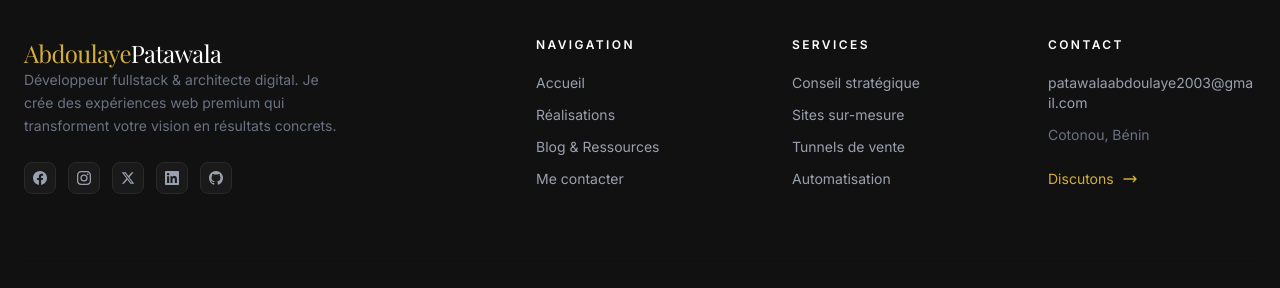
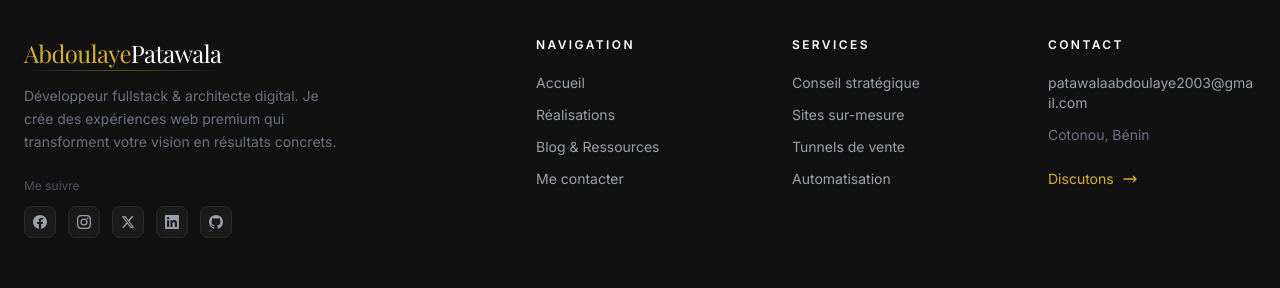
Before and after one commit to PATAWALA/Abdoulaye-Patawala, a Next.js app: page / in a window 1280 px wide. Shown: the part 4585-4873 px from the top of the page. Built offline with nearby package versions, Linux system fonts and the light colour scheme; no server answers; the database is empty; a web font is replaced by a local one.

Commit message:
39 update

```diff
--- a/src/components/molecules/Footer.tsx
+++ b/src/components/molecules/Footer.tsx
@@ -18,13 +18,22 @@ const Footer: React.FC = () => {
 
           {/* Marque */}
           <div className="col-span-2 space-y-4">
-            <Link href="/" className="text-gold-400 font-display text-2xl tracking-tight">
-              Abdoulaye<span className="text-white">Patawala</span>
+            <Link href="/" className="relative group inline-block">
+              <span className="text-gold-400 font-display text-2xl tracking-tight">
+                Abdoulaye
+              </span>
+              <span className="text-white font-display text-2xl tracking-tight">
+                Patawala
+              </span>
+              {/* Soulignement identique à la navbar */}
+              <span className="absolute -bottom-0.5 left-0 w-full h-px bg-gradient-to-r from-transparent via-gold-400/40 to-transparent group-hover:via-gold-400 transition-all duration-500" />
             </Link>
             <p className="text-gray-500 text-sm leading-relaxed max-w-xs">
               Développeur fullstack & architecte digital. Je crée des expériences web premium qui transforment votre vision en résultats concrets.
             </p>
-            <div className="flex items-center gap-3 pt-2">
+            <div className="pt-2">
+              <p className="text-gray-600 text-xs mb-3">Me suivre</p>
+              <div className="flex items-center gap-3">
                 <a href="https://web.facebook.com/Patawala" target="_blank" rel="noopener noreferrer" className="w-8 h-8 rounded-lg bg-dark-700 border border-dark-600 flex items-center justify-center text-gray-400 hover:text-gold-400 hover:border-gold-500/30 transition-all" aria-label="Facebook">
                   <svg className="w-3.5 h-3.5" fill="currentColor" viewBox="0 0 24 24"><path d="M24 12.073c0-6.627-5.373-12-12-12s-12 5.373-12 12c0 5.99 4.388 10.954 10.125 11.854v-8.385H7.078v-3.47h3.047V9.43c0-3.007 1.792-4.669 4.533-4.669 1.312 0 2.686.235 2.686.235v2.953H15.83c-1.491 0-1.956.925-1.956 1.874v2.25h3.328l-.532 3.47h-2.796v8.385C19.612 23.027 24 18.062 24 12.073z"/></svg>
                 </a>
@@ -40,6 +49,7 @@ const Footer: React.FC = () => {
                 <a href="https://github.com/PATAWALA" target="_blank" rel="noopener noreferrer" className="w-8 h-8 rounded-lg bg-dark-700 border border-dark-600 flex items-center justify-center text-gray-400 hover:text-gold-400 hover:border-gold-500/30 transition-all" aria-label="GitHub">
                   <svg className="w-3.5 h-3.5" fill="currentColor" viewBox="0 0 24 24"><path d="M12 0c-6.626 0-12 5.373-12 12 0 5.302 3.438 9.8 8.207 11.387.599.111.793-.261.793-.577v-2.234c-3.338.726-4.033-1.416-4.033-1.416-.546-1.387-1.333-1.756-1.333-1.756-1.089-.745.083-.729.083-.729 1.205.084 1.839 1.237 1.839 1.237 1.07 1.834 2.807 1.304 3.492.997.107-.775.418-1.305.762-1.604-2.665-.305-5.467-1.334-5.467-5.931 0-1.311.469-2.381 1.236-3.221-.124-.303-.535-1.524.117-3.176 0 0 1.008-.322 3.301 1.23.957-.266 1.983-.399 3.003-.404 1.02.005 2.047.138 3.006.404 2.291-1.552 3.297-1.23 3.297-1.23.653 1.653.242 2.874.118 3.176.77.84 1.235 1.911 1.235 3.221 0 4.609-2.807 5.624-5.479 5.921.43.372.823 1.102.823 2.222v3.293c0 .319.192.694.801.576 4.765-1.589 8.199-6.086 8.199-11.386 0-6.627-5.373-12-12-12z"/></svg>
                 </a>
+              </div>
             </div>
           </div>
 
```
Lines whose indentation alone changed are shown as unchanged.
